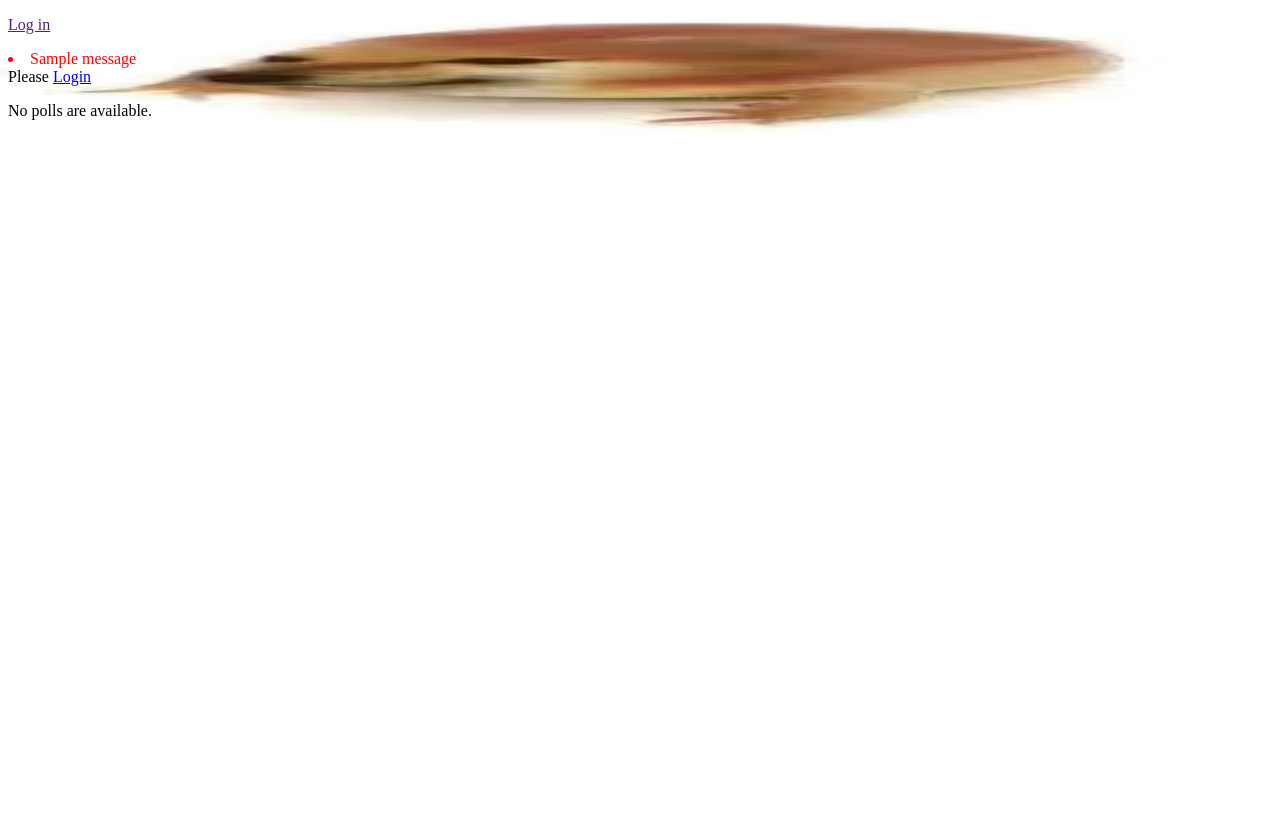
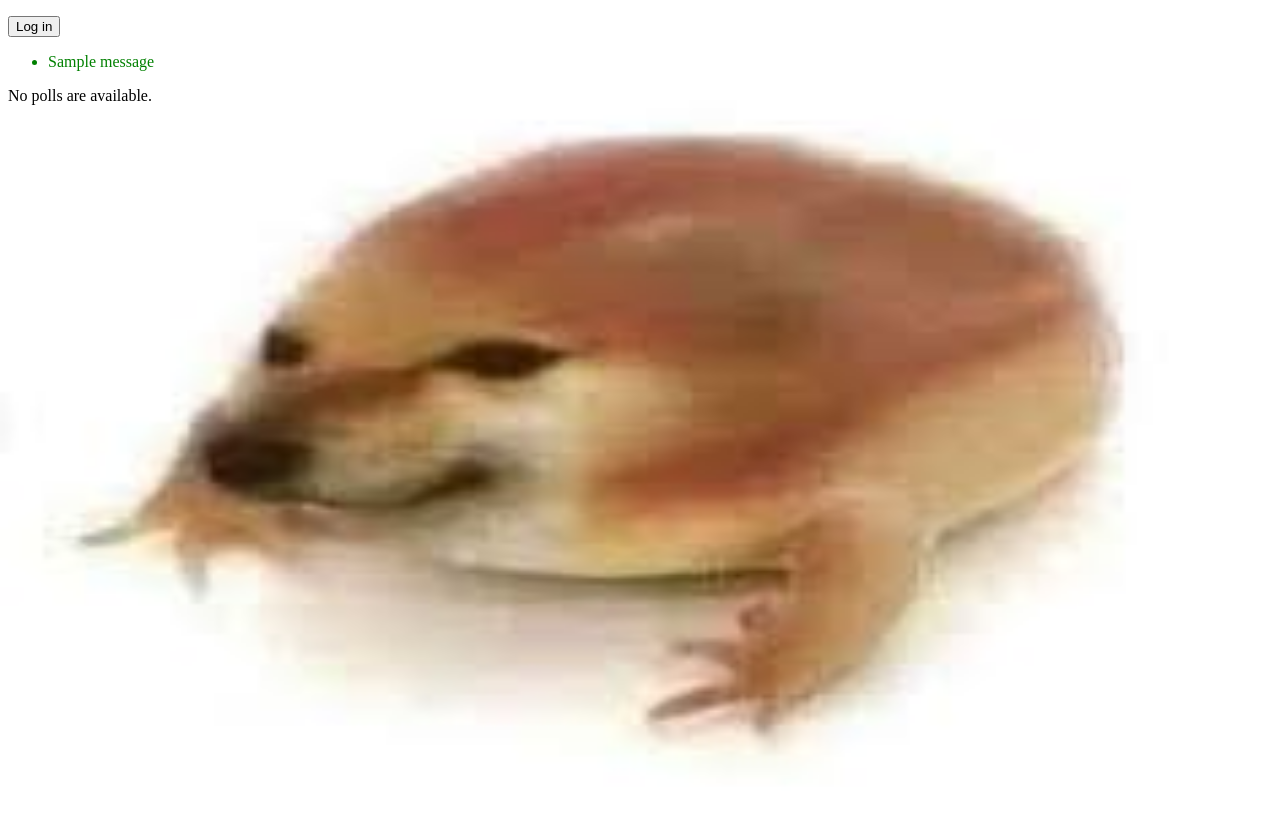
Before and after one commit to NoMoneyDev/ku-polls, a Django app: page /polls/ in a window 1280 px wide. Before the commit the page ends 130 px from the top, so only its background shows below. Run offline with Django 5.2, Linux system fonts and the light colour scheme; tables that the repository leaves empty hold one stand-in row (values such as "Sample post"); one stand-in notice (Sample message) is shown; parts of the project's set-up code (start-up, migrations or seed data) failed here and were passed over.

Commit message:
Fixed background img, added messages for vote success

```diff
--- a/kupolls/settings.py
+++ b/kupolls/settings.py
@@ -34,7 +34,7 @@
                        default=[''])
 
 LOGIN_REDIRECT_URL = 'polls:index'
-LOGOUT_REDIRECT_URL = 'login'
+LOGOUT_REDIRECT_URL = 'accounts:login'
 
 # Application definition
 
--- a/kupolls/urls.py
+++ b/kupolls/urls.py
@@ -24,7 +24,7 @@
 urlpatterns = [
     path('', RedirectView.as_view(pattern_name='polls:index', permanent=False),
          name='index'),
-    path('accounts/', include('django.contrib.auth.urls')),
+    path('accounts/', include('django.contrib.auth.urls'), name='accounts'),
     path('admin/', admin.site.urls),
     path('polls/', include('polls.urls')),
 ]
--- a/polls/static/polls/style.css
+++ b/polls/static/polls/style.css
@@ -23,8 +23,12 @@
     color: black;
 }
 
-.error_message {
+.error {
     color: red;
+}
+
+.success {
+    color: green;
 }
 
 .status-open {
@@ -59,3 +63,7 @@
     background-repeat: no-repeat;
     background-size: 100% 100%;
 }
+
+html, body{
+    height: 100%;
+}
--- a/polls/templates/polls/base_template.html
+++ b/polls/templates/polls/base_template.html
@@ -6,14 +6,23 @@
     <head>
         <title>KU-Polls</title>
         <link rel="stylesheet" href="{% static 'polls/style.css' %}">
+        <meta name="viewport" content="width=device-width, initial-scale=1.0">
     </head>
 
     <body>
         <p>
             {% if user.is_authenticated %}
-                <span>{{user.username}}, </span><a href=''>Log out</a>
+                <form action="{% url 'accounts:logout' %}" method="post">
+                    {% csrf_token %}
+                    <span>Welcome back, {{user.username}} </span>
+                    <button type="submit">Log Out</button>
+                </form>
             {% else %}
-                <a href=''>Log in</a>
+                <a href="{% url 'accounts:login' %}?next={{request.path}}">
+                    <button>
+                        Log in
+                    </button>
+                </a>
             {% endif %}
         </p>
         {% block content %}
--- a/polls/templates/polls/index.html
+++ b/polls/templates/polls/index.html
@@ -1,18 +1,13 @@
 {% extends "polls/base_template.html" %}
-{% include "polls/base_template.html" %}
 
 {% block content %}
 
     {% if messages %}
-        {% for message in messages %}
-        <li class="error_message">{{ message }}</li>
-        {% endfor %}
-    {% endif %}
-
-    {% if user.is_authenticated %}
-    Welcome back, {{ user.username }}
-    {% else %}
-    Please <a href="{% url 'login' %}?next={{request.path}}">Login</a>
+    <ul class="messages">
+    {% for msg in messages %}
+        <li class="{{msg.tags}}">{{ msg }}</li>
+    {% endfor %}
+    </ul>
     {% endif %}
 
     {% if questions_list %}
--- a/polls/views.py
+++ b/polls/views.py
@@ -3,14 +3,13 @@
 from django.views import generic
 from django.contrib import messages
 from django.urls import reverse
+from django.contrib.auth.decorators import login_required
+from django.contrib.auth.mixins import LoginRequiredMixin
 from .models import Question, Choice
-from django.contrib.auth.decorators import login_required
-
-
-# Create your views here.
 
 
 class IndexView(generic.ListView):
+    '''Shows list of available polls'''
     template_name = 'polls/index.html'
     context_object_name = 'questions_list'
 
@@ -21,7 +20,8 @@
         return Question.objects.filter(id__in=ids).order_by('pub_date')[:5]
 
 
-class DetailView(generic.DetailView):
+class DetailView(generic.DetailView, LoginRequiredMixin):
+    '''Shows the choices and let users vote'''
     model = Question
     template_name = 'polls/detail.html'
 
@@ -49,20 +49,23 @@
 
 
 class ResultsView(generic.DetailView):
+    '''Shows the result of the polls'''
     model = Question
     template_name = 'polls/results.html'
 
+
 @login_required
 def vote(request, question_id):
+    '''
+    Used for voting
+    '''
     question = get_object_or_404(Question, pk=question_id)
     try:
         selected_choice = question.choice_set.get(pk=request.POST['choice'])
     except (KeyError, Choice.DoesNotExist):
-        return render(request, 'polls/detail.html', {
-            'question': question,
-            'error_message': "You didn't select a choice.",
-        })
+        messages.error(request, "You didn't select a choice.")
+        return redirect('polls:detail', question_id)
     else:
         selected_choice.vote()
-        return HttpResponseRedirect(
-            reverse('polls:results', args=(question.id,)))
+        messages.success(request, 'Your vote has been recorded.')
+        return redirect('polls:results', question.id)
```
Also changed, not shown: polls/templates/polls/detail.html (+6 -2 lines), polls/templates/polls/results.html (+9 -0 lines).
